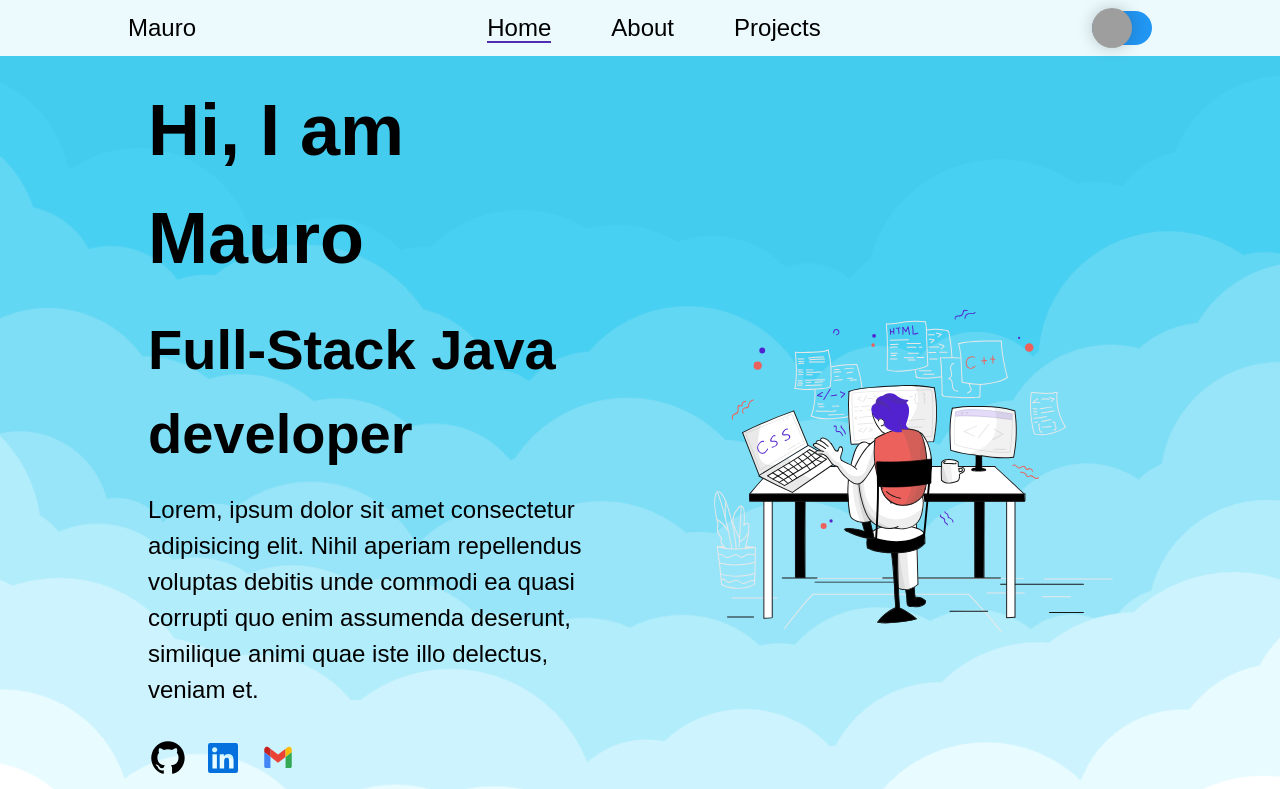
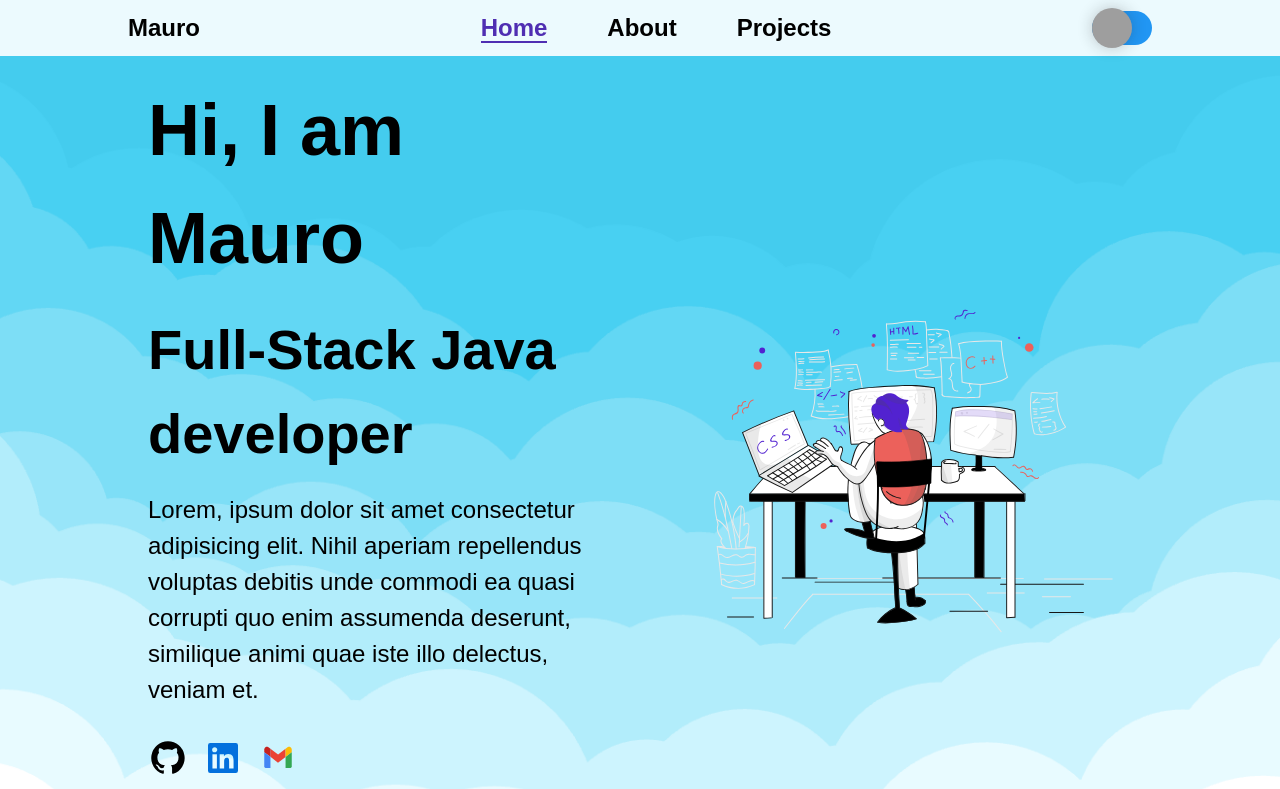
Before and after one commit to MoralesMauro/portfolio, a React (Vite) app: page / in a window 1280 px wide. Shown: the top 789 px of the page. Built offline with nearby package versions, Linux system fonts and the light colour scheme; grey boxes are pictures that could not be loaded.

Commit message:
feat: refactor and add bolt to navbar

```diff
--- a/src/components/navbar/navbar.css
+++ b/src/components/navbar/navbar.css
@@ -8,6 +8,7 @@
 .navbar-wrapper a {
   color: var(--color-primary);
   font-size: 1.5rem;
+  font-weight: 600;
 }
 
 .navbar-wrapper {
@@ -30,11 +31,11 @@
   cursor: pointer;
 }
 
+.active {
+border-bottom: var(--color-secondary) 2px solid;
 
-.active a {
-  color: rgb(79, 46, 178);
 }
 
-.active {
-border-bottom: rgb(79, 46, 178) 2px solid;
+.navbar-wrapper .active{
+  color: var(--color-secondary);
 }
--- a/src/components/navbar/navbar.tsx
+++ b/src/components/navbar/navbar.tsx
@@ -19,17 +19,17 @@ const Navbar = ({ handleThemeChange }: Props) => {
         </Link>
         <ul className="navbar-list">
           <li>
-            <Link to={"home"} smooth spy activeClass="active">
+            <Link to={"home"} smooth spy activeClass="active"  className={`${theme}`}>
               Home
             </Link>
           </li>
           <li>
-            <Link to={"about"} smooth spy activeClass="active">
+            <Link to={"about"} smooth spy activeClass="active" className={`${theme}`}>
               About
             </Link>
           </li>
           <li>
-            <Link to={"projects"} smooth spy activeClass="active">
+            <Link to={"projects"} smooth spy activeClass="active" className={`${theme}`}>
               Projects
             </Link>
           </li>
--- a/src/index.css
+++ b/src/index.css
@@ -83,6 +83,7 @@ a {
   --background-navbar: rgb(55, 65, 81);
   --background-image: url("/src/assets/cloud-dark.png");
   --color-secondary: rgb(159, 135, 228);
+
 }
 
 .theme-light {
@@ -90,4 +91,5 @@ a {
   --background-navbar: rgba(255, 255, 255, 0.9);
   --background-image: url("/src/assets/cloud-light.png");
   --color-secondary: rgb(79, 46, 178);
+
 }
```
